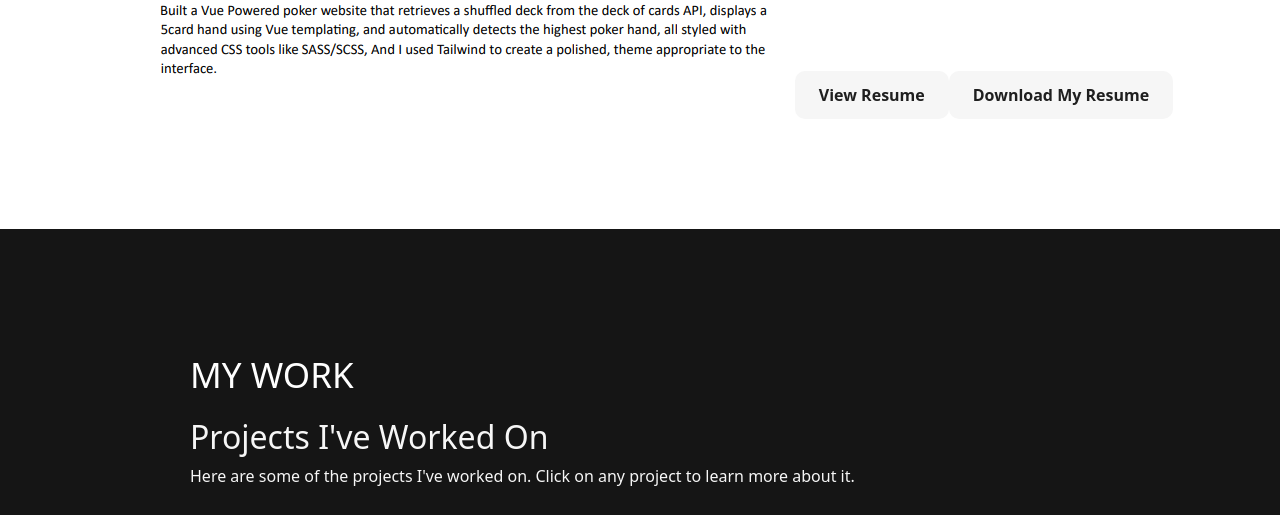
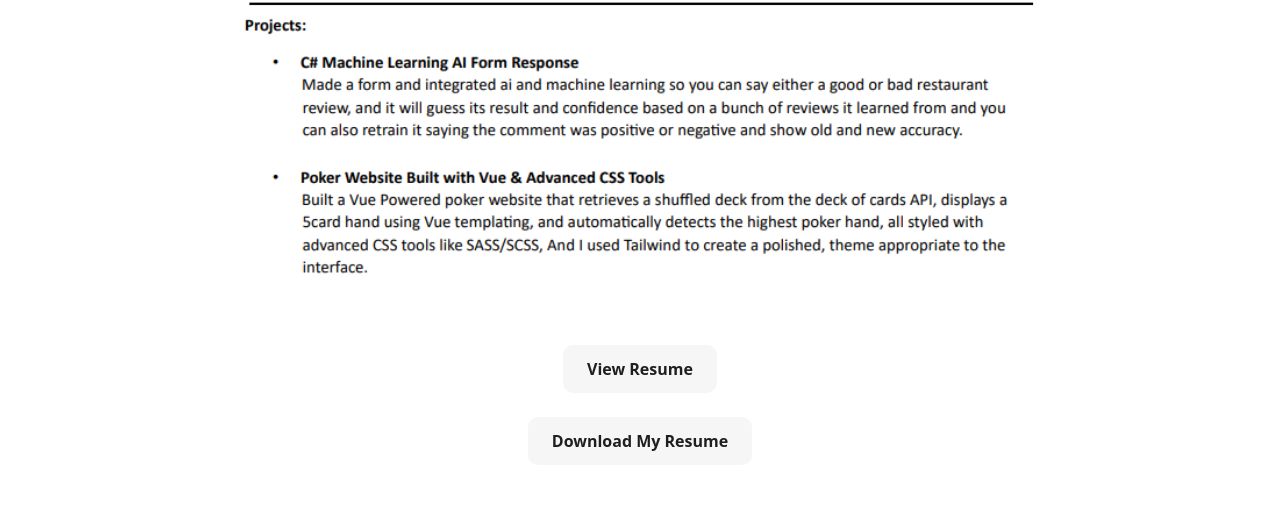
Before and after one commit to DariusNauglerWilliams/Darius-Naugler-Williams-Portfolio, a React (Vite) app in the folder dnw-portfolio/: page / in a window 1280 px wide. Shown: the part 2746-3261 px from the top of the page. Built offline with nearby package versions, Linux system fonts and the light colour scheme.

Commit message:
remove extra not needed

```diff
--- a/dnw-portfolio/src/Resume.jsx
+++ b/dnw-portfolio/src/Resume.jsx
@@ -8,7 +8,8 @@ return(
 
     <div className="resume-header">
             <h2 className="resume-kicker">My Resume</h2>
-
+            <br></br>
+            <p>click to view full resume</p>
           </div>
 
 <a className="resume-viewer" href="/Darius-resume-2026.pdf" target="_blank" rel="noopener noreferrer">
--- a/dnw-portfolio/src/index.css
+++ b/dnw-portfolio/src/index.css
@@ -80,16 +80,6 @@ font-size: 55px;
 
 }
 
-.resume-viewer{
-  display: inline-flex;
-  flex-direction: column;
-  align-items: center;
-  gap: 18px;
-  text-decoration: none;
-  color: #1f1f1f;
-  font-size: 18px;
-  font-weight: 600;
-}
 
 .resume-display{
   width: 100%;
@@ -102,12 +92,11 @@ font-size: 55px;
 }
 
 .resume-download{
-  display: inline-block;
-  margin-top: 40px;
-  margin-bottom: 30px;
+  display: block;
+  width: fit-content;
+  margin: 24px auto 30px;
   padding: 12px 24px;
   font-size: 16px;
-  border: none;
   border-radius: 10px;
   background: #f6f6f6;
   color: #1f1f1f;
```
